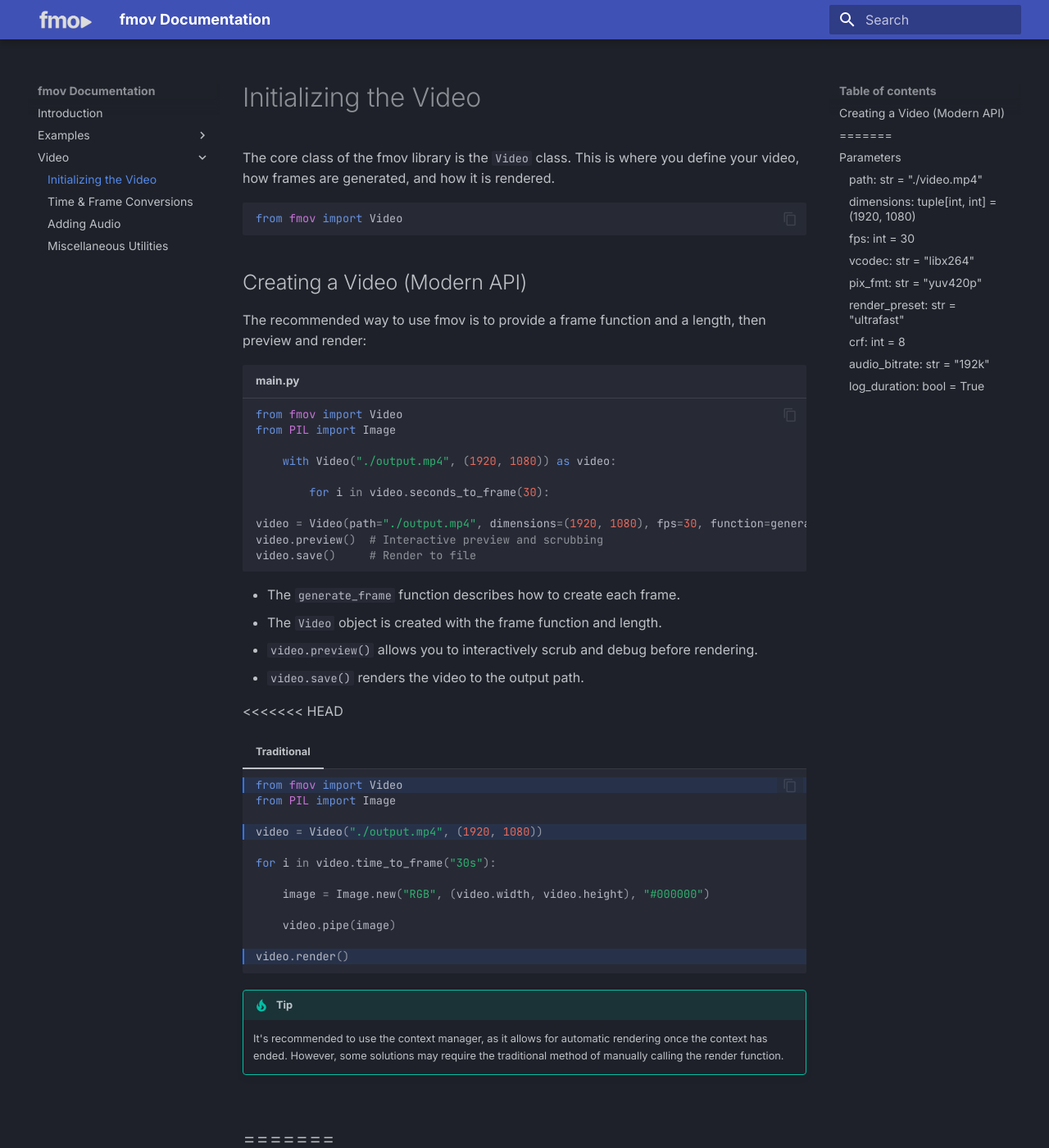
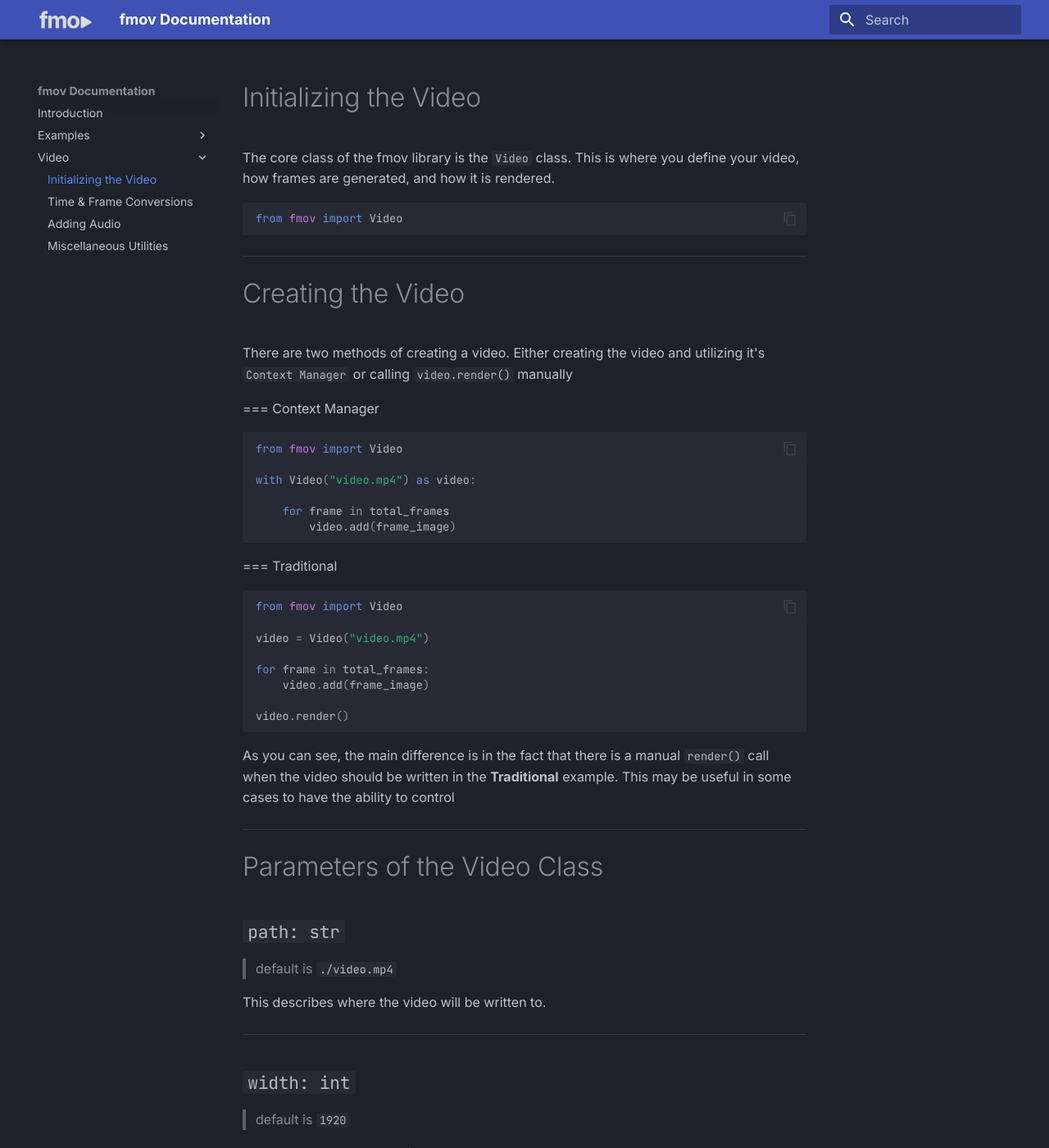
Before and after one commit to dylandibeneditto/fmov, an MkDocs documentation site: the page built from docs/Video/1video.md, in a window 1280 px wide and 1400 px high. Shown: the whole window at 82% size. Built offline with MkDocs 1.6.1 and Material for MkDocs 9.7.7, drawn with Linux system fonts in a browser that asks for light colours; some of the changed text lies outside the part shown.

Commit message:
update: partial docs refresh

````diff
--- a/docs/Video/1video.md
+++ b/docs/Video/1video.md
@@ -2,112 +2,91 @@
 
 The core class of the fmov library is the `Video` class. This is where you define your video, how frames are generated, and how it is rendered.
 
-```py
+```python
 from fmov import Video
 ```
 
-## Creating a Video (Modern API)
+---
 
-The recommended way to use fmov is to provide a frame function and a length, then preview and render:
+# Creating the Video
+There are two methods of creating a video. Either creating the video and utilizing it's `Context Manager` or calling `video.render()` manually
 
-```py title="main.py"
+=== Context Manager
+```python
 from fmov import Video
-from PIL import Image
 
-    with Video("./output.mp4", (1920, 1080)) as video:
+with Video("video.mp4") as video:
 
-        for i in video.seconds_to_frame(30):
+    for frame in total_frames
+        video.add(frame_image)
+```
+=== Traditional
+```python
+from fmov import Video
 
-video = Video(path="./output.mp4", dimensions=(1920, 1080), fps=30, function=generate_frame, length="30s")
-video.preview()  # Interactive preview and scrubbing
-video.save()     # Render to file
+video = Video("video.mp4")
+
+for frame in total_frames:
+    video.add(frame_image)
+
+video.render()
 ```
-
-- The `generate_frame` function describes how to create each frame.
-- The `Video` object is created with the frame function and length.
-- `video.preview()` allows you to interactively scrub and debug before rendering.
-- `video.save()` renders the video to the output path.
-
-<<<<<<< HEAD
-=== "Traditional"
-
-    ```py hl_lines="1 4 12"
-    from fmov import Video
-    from PIL import Image
-
-    video = Video("./output.mp4", (1920, 1080))
-
-    for i in video.time_to_frame("30s"):
-
-        image = Image.new("RGB", (video.width, video.height), "#000000")
-
-        video.pipe(image)
-
-    video.render()
-    ```
-
-    !!! tip "Tip"
-
-        It's recommended to use the context manager, as it allows for automatic rendering once the context has ended. However, some solutions may require the traditional method of manually calling the render function.
-=======
----
->>>>>>> 35d02148043239ef723fd6612c3321cd5fcd6de2
-
-## Parameters
-
-When calling the `Video` function, many parameters can be tweaked. Here are all of them in order:
-
-### `path: str = "./video.mp4"`
-
-Specifies where the output file will be saved. Can be absolute or relative.
-
-### `dimensions: tuple[int, int] = (1920, 1080)`
-Specifies the width and height of the video.
-
-Specifies the width and height of the video
-
-```py title="example"
-# This will create a standard 1920 x 1080 video
-video = Video(dimensions=(1920, 1080))
-```
-
-### `fps: int = 30`
-
-Specifies the frames per second of the video
-
-### `vcodec: str = "libx264"`
-Specifies the video codec.
-[List of supported codecs](https://ffmpeg.org/ffmpeg-codecs.html)
-
-### `pix_fmt: str = "yuv420p"`
-Specifies the pixel format.
-[List of supported pixel formats](https://gist.github.com/dericed/3319386)
-
-### `render_preset: str = "ultrafast"`
-Specifies the render speed for FFmpeg.
-- ultrafast
-- superfast
-- veryfast
-- faster
-- fast
-- medium
-- slow
-- slower
-- veryslow
-
-### `crf: int = 8`
-The *Constant Rate Factor* (level of compression for the vcodec).
-- 0 is lossless
-- 23 is default
-- 51 is most compressed
-
-### `audio_bitrate: str = "192k"`
-The bitrate of the audio, essentially the quality of the sound.
-
-### `log_duration: bool = True`
-This specifies whether the Video object will print out the length it took to render.
+As you can see, the main difference is in the fact that there is a manual `render()` call when the video should be written in the **Traditional** example. This may be useful in some cases to have the ability to control
 
 ---
 
-!!! tip "Tip"
-    The new API is recommended for most users. If you need more control, you can still use the context manager and `.pipe()` methods, but the functional API is simpler and more powerful for most workflows.
+# Parameters of the Video Class
+
+## `path: str`
+
+> default is `./video.mp4`
+
+This describes where the video will be written to.
+
+---
+
+## `width: int`
+
+> default is `1920`
+
+This describes the width of the video in pixels.
+
+---
+
+## `height: int`
+
+> default is 1080
+
+This descibres the height of the video in pixels.
+
+---
+
+## `fps: int`
+
+> default is `30`
+
+This describes the frames per second (framerate) of the video.
+
+---
+
+## `gpu: bool`
+
+> default is `True`
+
+This describes whether `fmov` will try to find a gpu accelerated `vcodec`.
+
+---
+
+## `audio_bitrate: str`
+
+> default is `192k`
+
+This describes the bitrate of the audio played in the video.
+
+---
+
+## `log_duration: bool`
+
+> default is `True`
+
+This describes whether `fmov` will print out the length it took to render the video. Keep in mind this is just a number after it renders, not a progress bar.
--- a/pyproject.toml
+++ b/pyproject.toml
@@ -1,6 +1,6 @@
 [project]
 name = "fmov"
-version = "0.3.0"
+version = "0.4.0"
 description = "A simple, optimized way to programmatically create video with python."
 authors = [
     {name = "Dylan DiBeneditto", email = "dibenedittod@gmail.com"}
````
Also changed, not shown: docs/index.md (+21 -11 lines), 1 other file.
